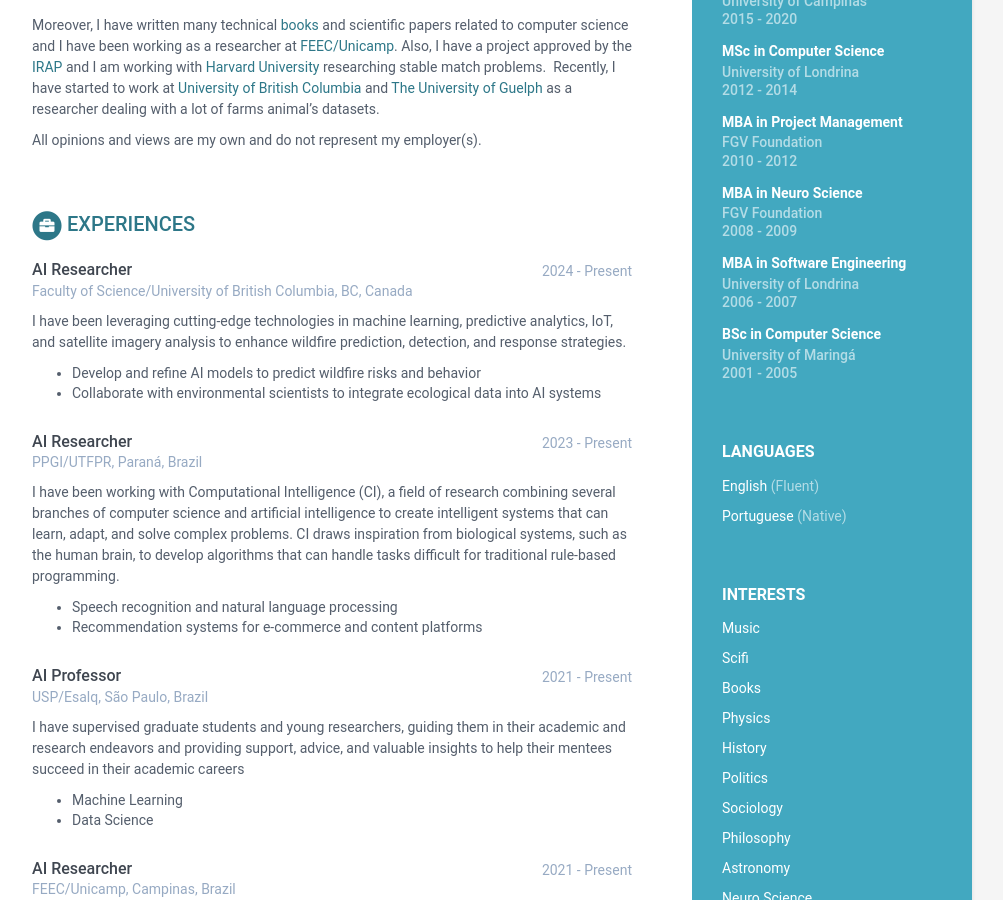
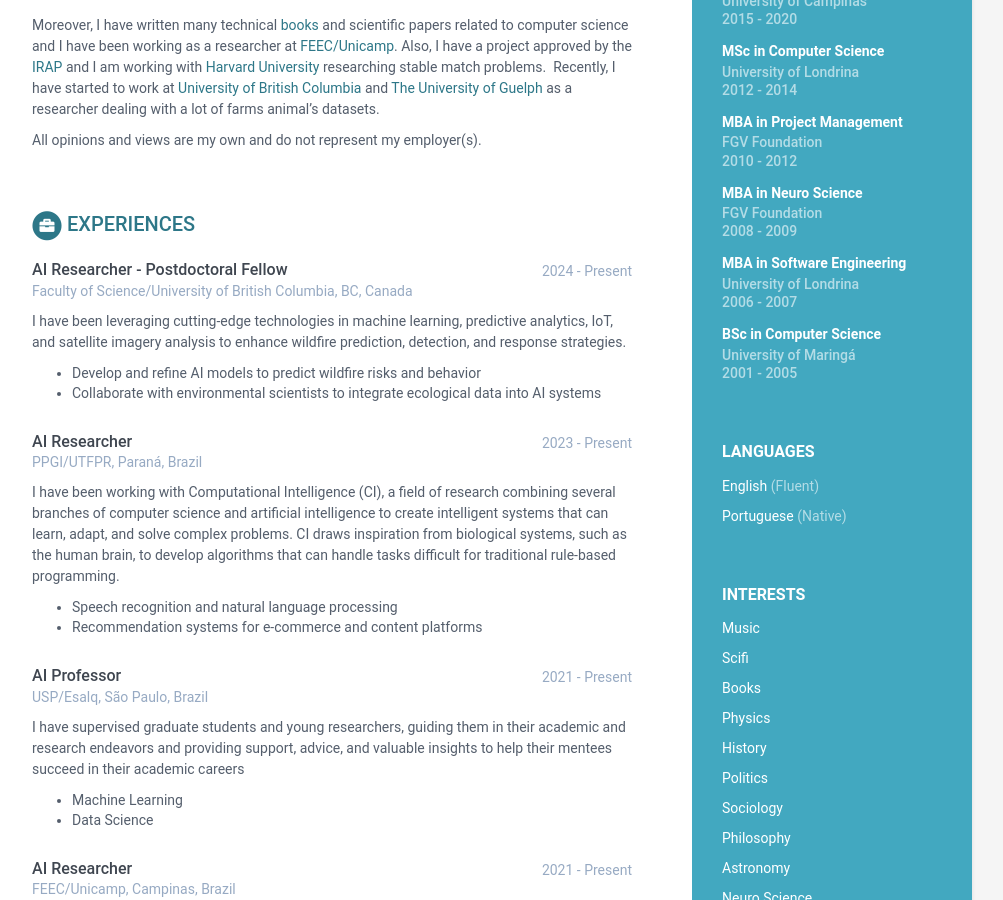
Before and after one commit to gomede/gomede.github.io, a Jekyll site: the page built from index.html, in a window 1280 px wide and 900 px high, scrolled down 805 px. Shown: the whole window, without its empty margins (168-1171 px from the left). Built offline with Jekyll 4.4.1, drawn with Linux system fonts in a browser that asks for light colours.

Commit message:
Update data.yml

```diff
--- a/_data/data.yml
+++ b/_data/data.yml
@@ -201,7 +201,7 @@
           - Credit Score
 
 experiences:
-    - role: AI Researcher
+    - role: AI Researcher - Postdoctoral Fellow
       time: 2024 - Present
       company: Faculty of Science/University of British Columbia, BC, Canada
       details: |
```
